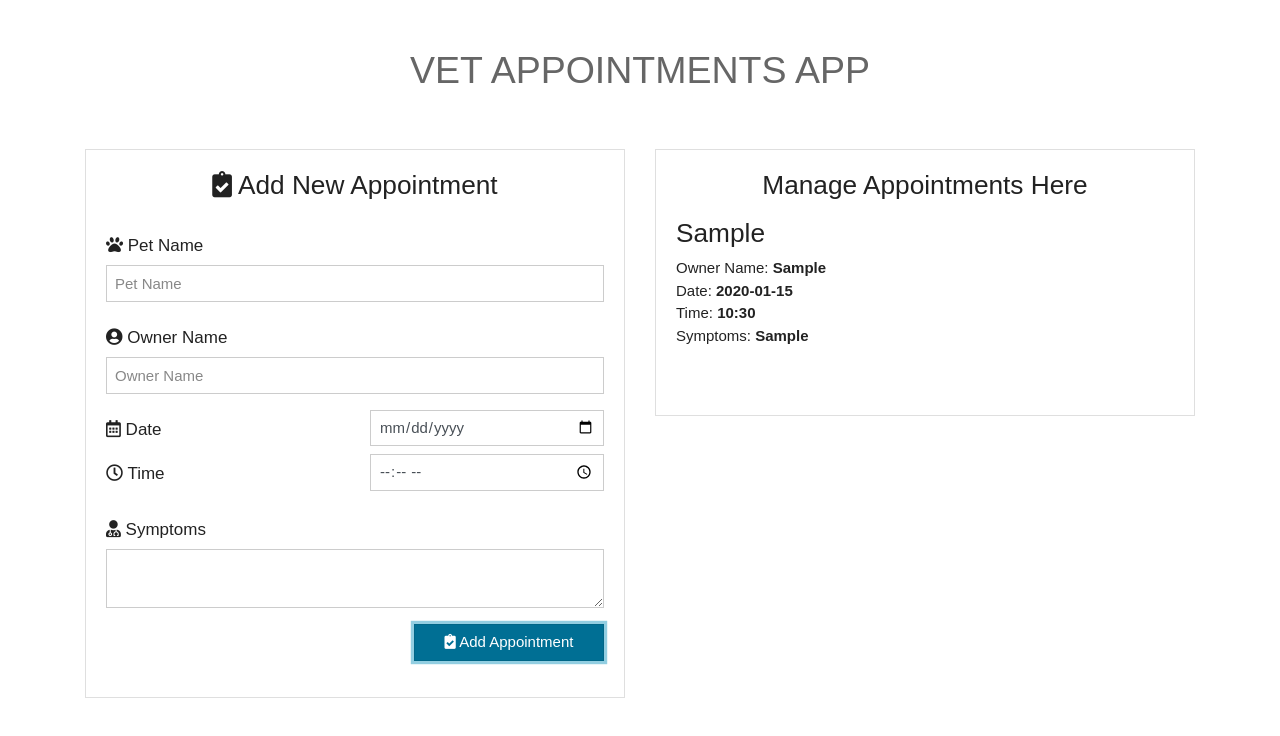
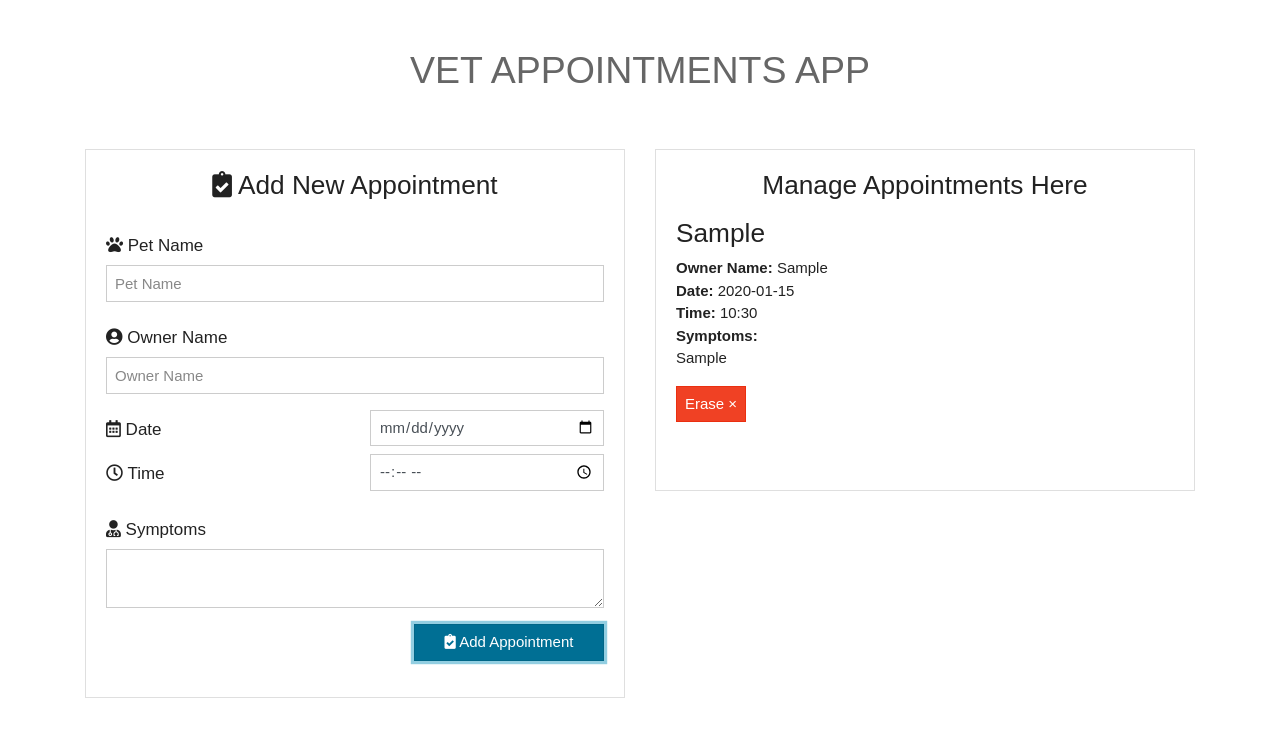
Before and after one commit to EdgardoPinto-Escalier/vet-appointments-app, a React (Create React App) app: page / in a window 1280 px wide. Both pictures are taken after typing "Sample", "Sample", "2020-01-15", "10:30", "Sample" into the empty fields and a click on the button "Add Appointment". Shown: the top 736 px of the page. Built offline with nearby package versions, Linux system fonts and the light colour scheme.

Commit message:
New commit

```diff
--- a/src/components/Appointment.js
+++ b/src/components/Appointment.js
@@ -8,10 +8,13 @@ class Appointment extends Component {
         <div className="media mt-3">
             <div className="media-body">
                 <h3 className="mt-0">{pet}</h3>
-                <p className="card-text">Owner Name: <span>{owner}</span></p>
-                <p className="card-text">Date: <span>{date}</span></p>
-                <p className="card-text">Time: <span>{time}</span></p>
-                <p className="card-text">Symptoms: <span>{symptoms}</span></p>
+                <p className="card-text"><span>Owner Name: </span>{owner}</p>
+                <p className="card-text"><span>Date: </span>{date}</p>
+                <p className="card-text"><span>Time: </span>{time}</p>
+                <p className="card-text"><span>Symptoms: </span><br />{symptoms}</p>
+                <button className="btn btn-danger">Erase &times;
+
+                </button>
             </div>
         </div>
     )
```
